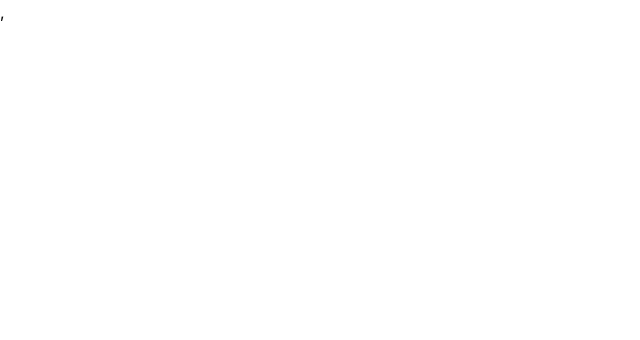
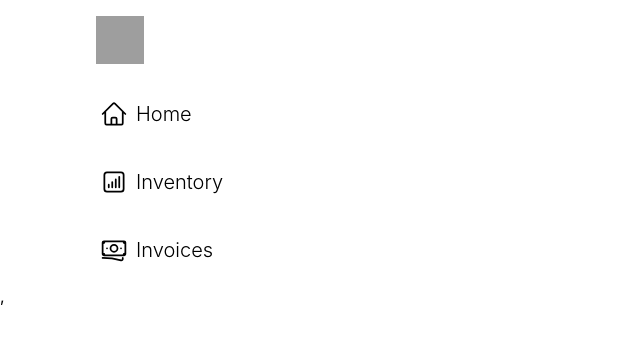
Before and after one commit to vithya27/PointofSalesSystem, a React (Vite) app in the folder client/: page /inventory in a window 1280 px wide. Before the commit this address had no page. Shown: the top 340 px of the page, without its empty margins (0-640 px from the left). Built offline with nearby package versions, Linux system fonts and the light colour scheme; grey boxes are pictures that could not be loaded.

Commit message:
Error where price didnt increment/decrement when +/- was pressed resolved

```diff
--- a/client/package.json
+++ b/client/package.json
@@ -13,6 +13,7 @@
     "@heroicons/react": "^2.0.17",
     "react": "^18.2.0",
     "react-dom": "^18.2.0",
+    "react-hot-toast": "^2.4.1",
     "react-router-dom": "^6.11.1"
   },
   "devDependencies": {
--- a/client/src/App.jsx
+++ b/client/src/App.jsx
@@ -1,10 +1,14 @@
 import Home from "./pages/Home";
+import { Inventory } from "./pages/Inventory";
 import { Routes, Route } from "react-router-dom";
+import { Toaster } from "react-hot-toast";
 function App() {
   return (
     <>
+      <Toaster />
       <Routes>
         <Route path="/" element={<Home />} />
+        <Route path="/inventory" element={<Inventory />} />
       </Routes>
     </>
   );
--- a/client/src/components/CurrentOrder.jsx
+++ b/client/src/components/CurrentOrder.jsx
@@ -2,6 +2,7 @@ import React, { useState } from "react";
 import { CartContext, RefreshContext } from "../pages/Home";
 import { useContext } from "react";
 import { CurrentOrderCard } from "./CurrentOrderCard";
+import { toast } from "react-hot-toast";
 
 export const CurrentOrder = () => {
   const [cart, setCart] = useContext(CartContext);
@@ -22,12 +23,18 @@ export const CurrentOrder = () => {
   const increaseQuantity = (e) => {
     const cartItem = cart.find((cartItem) => cartItem._id === e.target.id);
     cartItem.quantity += 1;
+
+    cartItem.subTotal =
+      parseFloat(cartItem.subTotal) + parseFloat(cartItem.sellingPrice);
+
     setCounter(cartItem.quantity);
   };
 
   const decreaseQuantity = (e) => {
     const cartItem = cart.find((cartItem) => cartItem._id === e.target.id);
     cartItem.quantity -= 1;
+    cartItem.subTotal =
+      parseFloat(cartItem.subTotal) - parseFloat(cartItem.sellingPrice);
 
     if (cartItem.quantity === 0) {
       const newCart = cart.filter((cartItem) => cartItem._id !== e.target.id);
@@ -79,6 +86,7 @@ export const CurrentOrder = () => {
     }
     setCart([]);
     refresh === true ? setRefresh(false) : setRefresh(true);
+    toast.success("Order Created");
   };
 
   return (
--- a/client/src/components/Sidebar.jsx
+++ b/client/src/components/Sidebar.jsx
@@ -19,7 +19,7 @@ const Sidebar = () => {
         <SidebarCard Icon={HomeIcon} title="Home" />
       </Link>
 
-      <Link to="/">
+      <Link to="/inventory">
         <SidebarCard Icon={ChartBarSquareIcon} title="Inventory" />
       </Link>
 
--- /dev/null
+++ b/client/src/pages/Inventory.jsx
@@ -0,0 +1,10 @@
+import React from "react";
+import Sidebar from "../components/Sidebar";
+
+export const Inventory = () => {
+  return (
+    <div className="lg:max-w-6xl mx-auto grid grid-cols-9 max-h-screen">
+      <Sidebar />
+    </div>
+  );
+};
```
Also changed, not shown: 1 other file (tests, documents, lock files or other folders).
